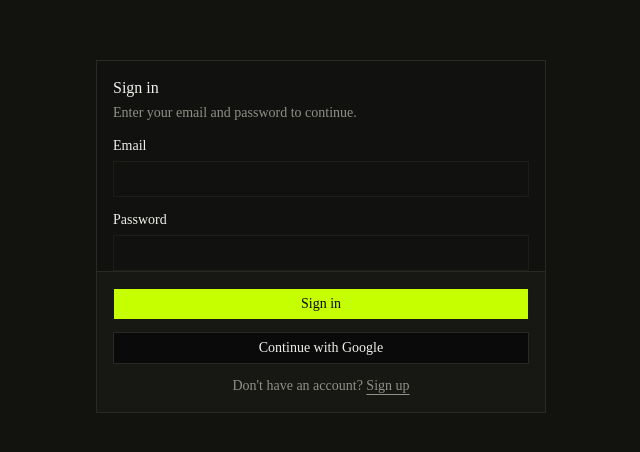
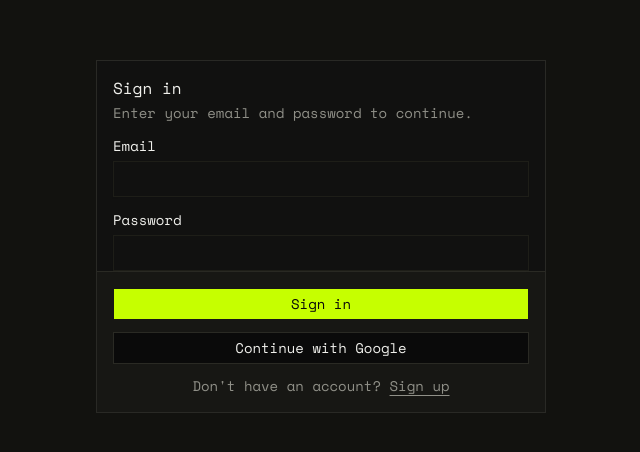
Before and after one commit to trustdesign-io/starter-web, a Next.js app: page /sign-in in a window 1280 px wide. Shown: the part 164-616 px from the top of the page, without its empty margins (319-959 px from the left). Built offline with nearby package versions, Linux system fonts and the light colour scheme.

Commit message:
fix: restore correct Raretee fonts in globals.css

```diff
--- a/src/app/globals.css
+++ b/src/app/globals.css
@@ -5,8 +5,8 @@
 @custom-variant dark (&:is(.dark *));
 
 @theme {
-  --font-sans: var(--font-quicksand), sans-serif;
-  --font-heading: var(--font-caveat), cursive;
+  --font-sans: var(--font-space-mono), monospace;
+  --font-heading: var(--font-bebas-neue), sans-serif;
 
   /* raretee — acid green (CTA / primary) */
   --color-raretee-acid-50:  #f7ffe0;
@@ -51,8 +51,8 @@
 @theme inline {
   --color-background: var(--background);
   --color-foreground: var(--foreground);
-  --font-sans: var(--font-quicksand), sans-serif;
-  --font-heading: var(--font-caveat), cursive;
+  --font-sans: var(--font-space-mono), monospace;
+  --font-heading: var(--font-bebas-neue), sans-serif;
   --font-mono: var(--font-geist-mono);
   --color-sidebar-ring: var(--sidebar-ring);
   --color-sidebar-border: var(--sidebar-border);
```
